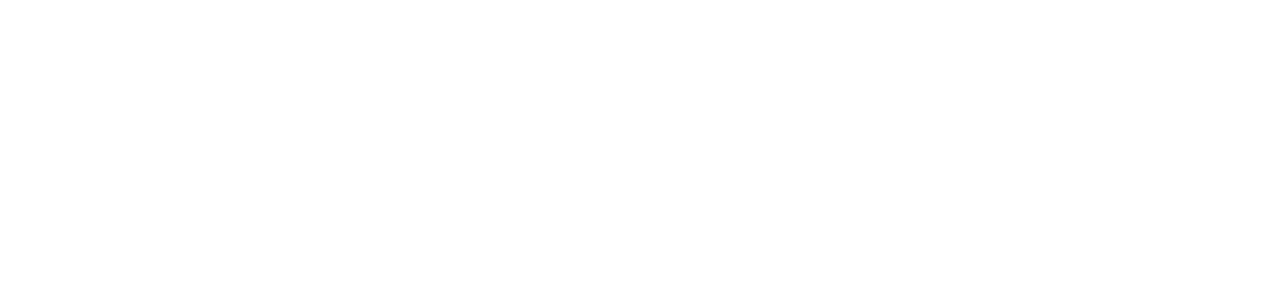
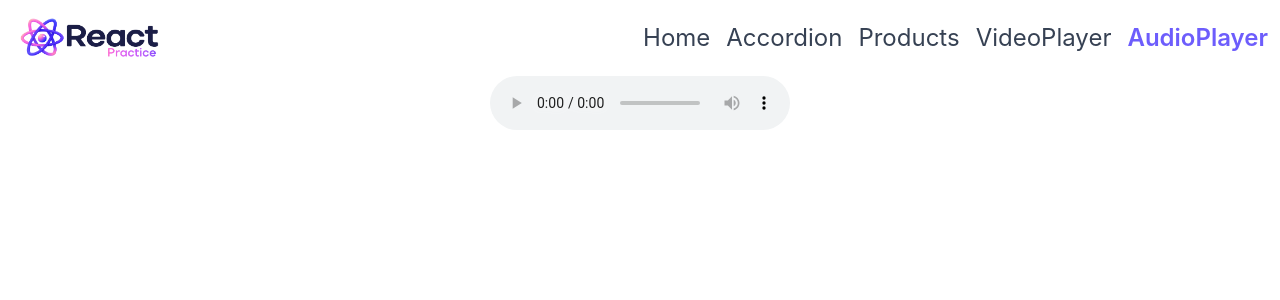
Before and after one commit to Alinavinnik/React_practice, a React (Vite) app: page /audio in a window 1280 px wide. Before the commit this address had no page. Shown: the top 300 px of the page. Built offline with nearby package versions, Linux system fonts and the light colour scheme.

Commit message:
add audioPlayer

```diff
--- a/src/components/App/App.tsx
+++ b/src/components/App/App.tsx
@@ -6,6 +6,7 @@
 import ProductsPagination from "../ProductsPagination/ProductsPagination.tsx";
 import VideoPlayer from "../VideoPlayer.tsx";
 import { StrictMode } from "react";
+import AudioPlayer from "../AudioPlayer.tsx";
 
 const App = () => {
   const queryClient = new QueryClient();
@@ -19,7 +20,8 @@
               <Route index element={<Home />} />
               <Route path="accordion" element={<Accordion />} />
               <Route path="products" element={<ProductsPagination />}></Route>
-              <Route path="player" element={<VideoPlayer />}></Route>
+              <Route path="video" element={<VideoPlayer />}></Route>
+              <Route path="audio" element={<AudioPlayer />}></Route>
             </Route>
           </Routes>
         </BrowserRouter>
--- /dev/null
+++ b/src/components/AudioPlayer.tsx
@@ -0,0 +1,11 @@
+const AudioPlayer = () => {
+  return (
+    <div className=" flex justify-center ">
+      <audio controls>
+        <source src="/audio.mp3" type="audio/mpeg" />
+      </audio>
+    </div>
+  );
+};
+
+export default AudioPlayer;
--- a/src/components/NavBar.tsx
+++ b/src/components/NavBar.tsx
@@ -20,8 +20,11 @@
         <NavLink to="/products" end className={getLinkClass}>
           Products
         </NavLink>
-        <NavLink to="/player" end className={getLinkClass}>
+        <NavLink to="/video" end className={getLinkClass}>
           VideoPlayer
+        </NavLink>
+        <NavLink to="/audio" end className={getLinkClass}>
+          AudioPlayer
         </NavLink>
       </nav>
     </div>
```
Also changed, not shown: 2 other files (tests, documents, lock files or other folders).
